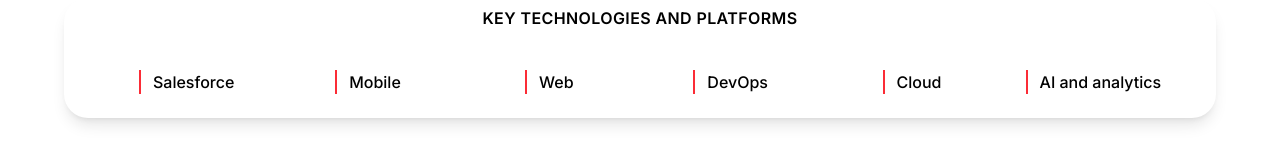
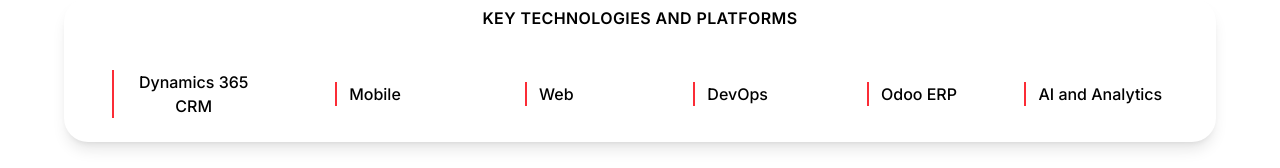
Before and after one commit to appiallc/appia, a Next.js app: page / in a window 1280 px wide. Shown: the part 1808-1976 px from the top of the page. Built offline with nearby package versions, Linux system fonts and the light colour scheme.

Commit message:
Update index.js

```diff
--- a/src/app/component/techSection/index.js
+++ b/src/app/component/techSection/index.js
@@ -3,12 +3,12 @@
 import React from "react";
 
 const technologies = [
-  "Salesforce",
+  "Dynamics 365 CRM",
   "Mobile",
   "Web",
   "DevOps",
-  "Cloud",
-  "AI and analytics",
+  "Odoo ERP",
+  "AI and Analytics",
 ];
 
 export default function TechSection() {
```
